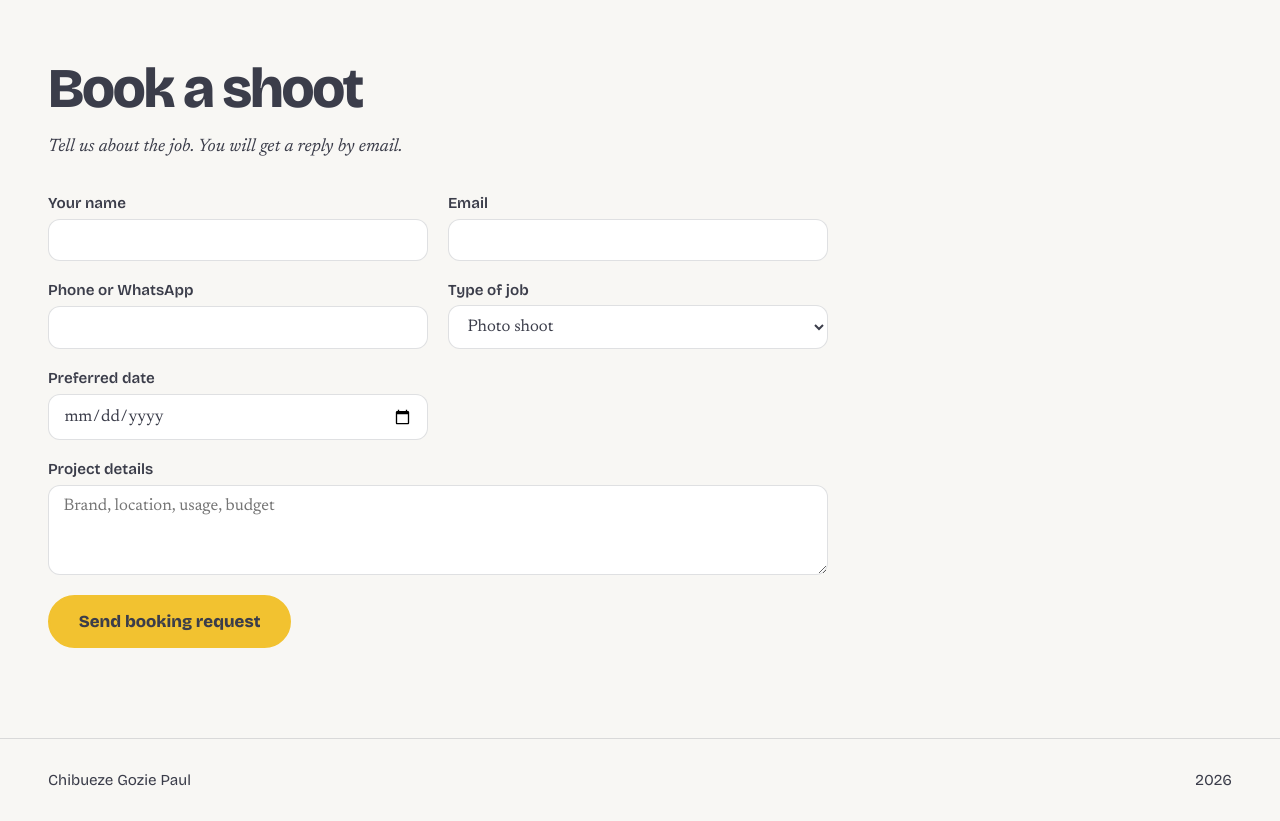
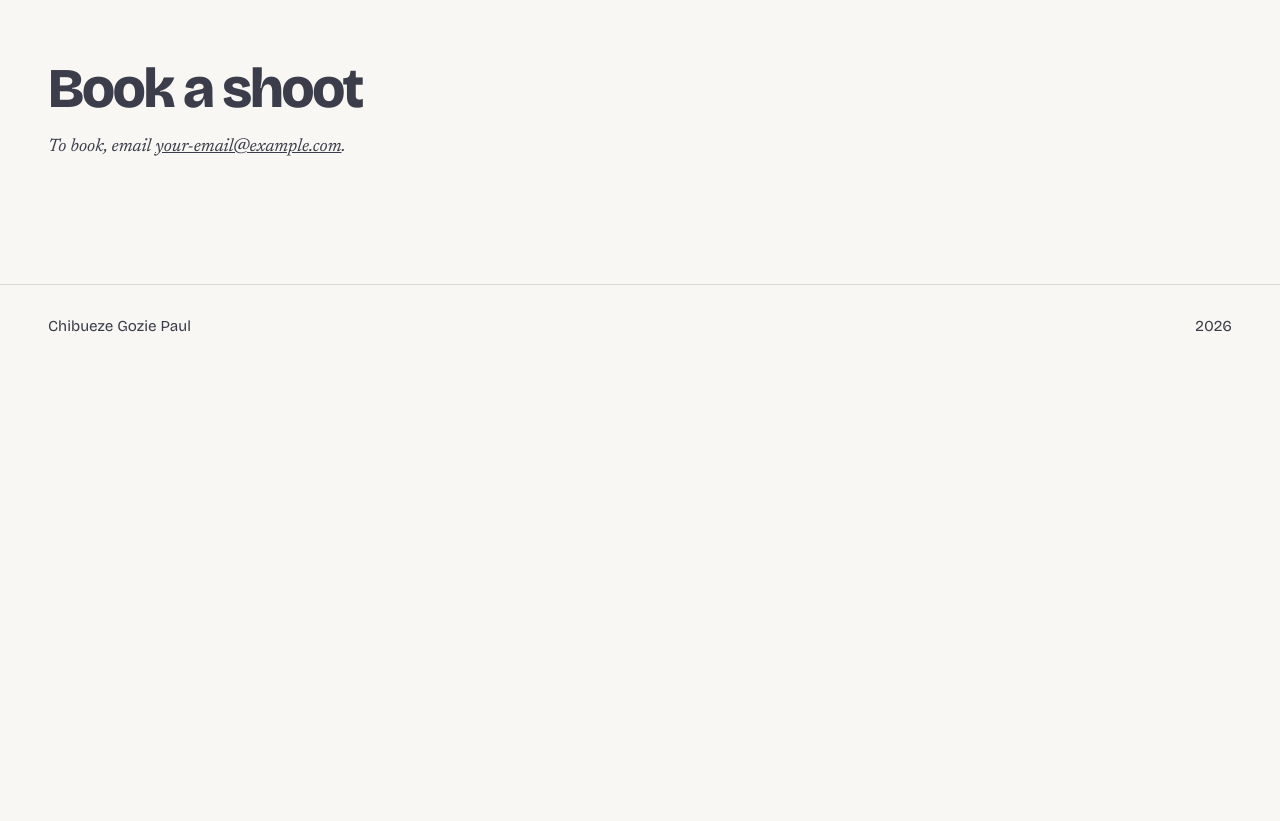
Before and after one commit to ebubexo1/paul-model, a React (Vite) app: page / in a window 1280 px wide. Shown: the part 3620-4441 px from the top of the page. After the commit the page ends 3987 px from the top, so only its background shows below. Built offline with nearby package versions, Linux system fonts and the light colour scheme.

Commit message:
Remove booking form

```diff
--- a/src/App.jsx
+++ b/src/App.jsx
@@ -23,60 +23,6 @@ function Lightbox({ index, onClose, onMove }) {
   );
 }
 
-function BookingForm() {
-  const [form, setForm] = useState({
-    name: "", email: "", phone: "", type: model.jobTypes[0], date: "", message: "",
-  });
-  const [sent, setSent] = useState(false);
-  const set = (k) => (e) => setForm({ ...form, [k]: e.target.value });
-
-  const submit = (e) => {
-    e.preventDefault();
-    const subject = `Booking request: ${form.type}`;
-    const body = [
-      `Name: ${form.name}`,
-      `Email: ${form.email}`,
-      `Phone: ${form.phone}`,
-      `Job type: ${form.type}`,
-      `Date: ${form.date || "Not set"}`,
-      "",
-      form.message,
-    ].join("\n");
-    window.location.href = `mailto:${model.email}?subject=${encodeURIComponent(subject)}&body=${encodeURIComponent(body)}`;
-    setSent(true);
-  };
-
-  return (
-    <form className="booking" onSubmit={submit}>
-      <label>Your name
-        <input required value={form.name} onChange={set("name")} autoComplete="name" />
-      </label>
-      <label>Email
-        <input required type="email" value={form.email} onChange={set("email")} autoComplete="email" />
-      </label>
-      <label>Phone or WhatsApp
-        <input value={form.phone} onChange={set("phone")} autoComplete="tel" />
-      </label>
-      <label>Type of job
-        <select value={form.type} onChange={set("type")}>
-          {model.jobTypes.map((t) => <option key={t}>{t}</option>)}
-        </select>
-      </label>
-      <label>Preferred date
-        <input type="date" value={form.date} onChange={set("date")} />
-      </label>
-      <label className="wide">Project details
-        <textarea rows="4" required value={form.message} onChange={set("message")} placeholder="Brand, location, usage, budget" />
-      </label>
-      <button className="cta" type="submit">Send booking request</button>
-      {sent && (
-        <p className="note" role="status">
-          Your email app should open with the request filled in. If it does not, write to {model.email}.
-        </p>
-      )}
-    </form>
-  );
-}
 
 export default function App() {
   const [open, setOpen] = useState(null);
@@ -133,8 +79,7 @@ export default function App() {
 
         <section id="book" className="section">
           <h2>Book a shoot</h2>
-          <p className="lead">Tell us about the job. You will get a reply by email.</p>
-          <BookingForm />
+          <p className="lead">To book, email <a href={`mailto:${model.email}`}>{model.email}</a>.</p>
         </section>
       </main>
 
```
